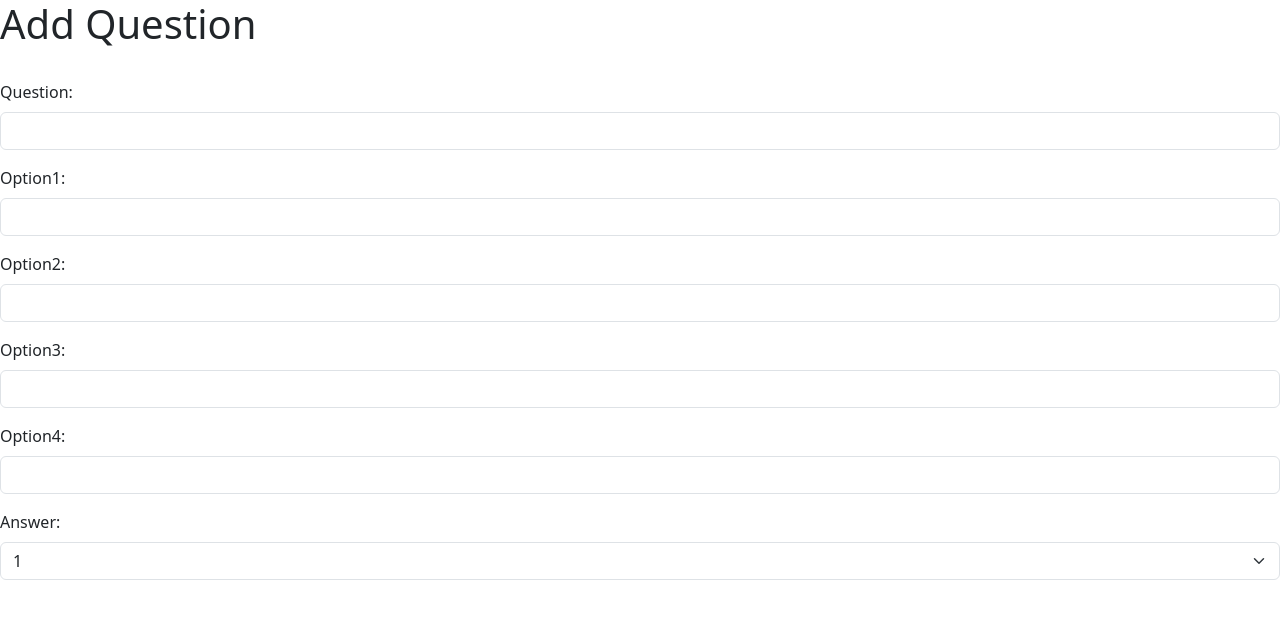
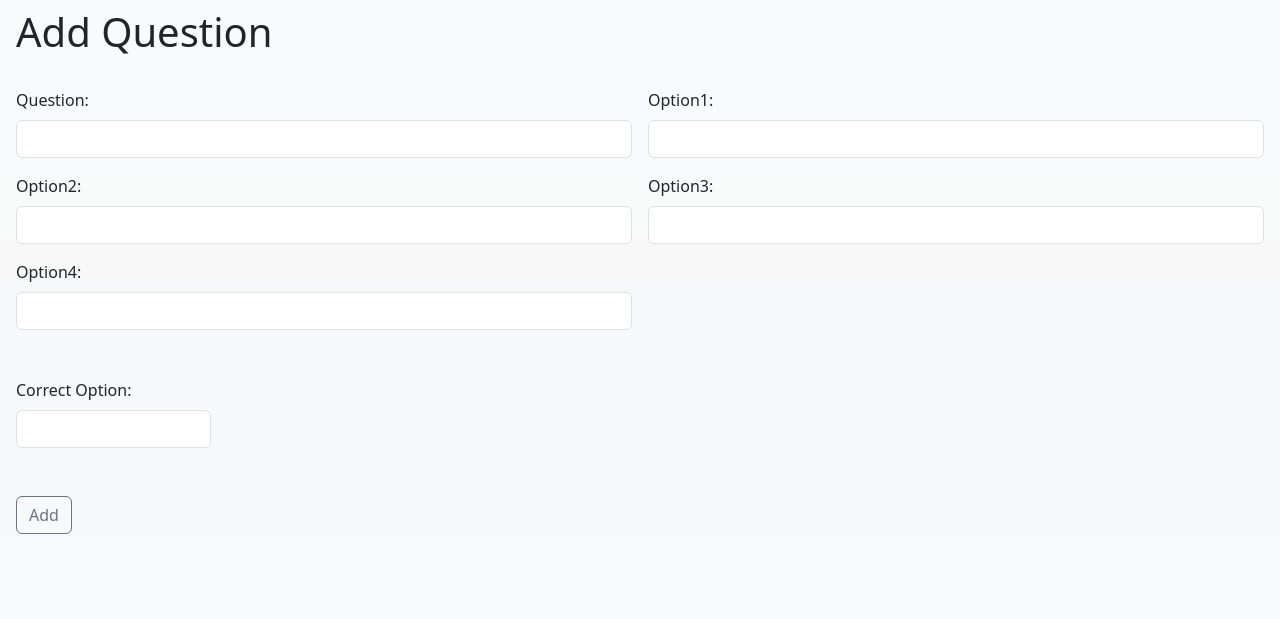
Before and after one commit to supernauth/quiz, a Django app: template quiz/quiz_app/templates/question.html in a window 1280 px wide. Shown: the top 619 px of the page. Run offline with Django 3.2, Linux system fonts and the light colour scheme; the template is opened without the code that fills it, so the values that code supplies are empty.

Commit message:
Implemented: adding, editing, deleting question

```diff
--- a/quiz/quiz_app/models.py
+++ b/quiz/quiz_app/models.py
@@ -2,12 +2,12 @@ from django.db import models
 
 
 class Question(models.Model):
-    question_text = models.TextField()
+    question_text = models.CharField(max_length=255)
     option1 = models.CharField(max_length=255)
     option2 = models.CharField(max_length=255)
     option3 = models.CharField(max_length=255)
     option4 = models.CharField(max_length=255)
-    correct_option = models.CharField(max_length=2)
+    correct_option = models.CharField(max_length=1)
 
     def __str__(self):
         return self.question_text
@@ -23,7 +23,7 @@ class User(models.Model):
 class UserAnswer(models.Model):
     user = models.ForeignKey(User, on_delete=models.CASCADE)
     question = models.ForeignKey(Question, on_delete=models.CASCADE)
-    chosen_option = models.CharField(max_length=255)
+    chosen_option = models.CharField(max_length=1)
     is_correct = models.BooleanField(default=False)
 
     class Meta:
--- a/quiz/quiz_app/templates/question.html
+++ b/quiz/quiz_app/templates/question.html
@@ -11,39 +11,46 @@
       crossorigin="anonymous"
     />
   </head>
-  <body>
+  <body class="px-3 py-2 bg-light bg-gradient">
     <h1>{% if question %} Edit {% else %} Add {% endif %} Question</h1>
     <br />
     <form class="row g-3" action={% if question %} "updaterecord/{{ question.id }}" {% else %} "addrecord" {% endif %} method="post">
         {% csrf_token %}
+        <div class="row-auto col-sm-6">
+            <label class="form-label">Question:</label>
+            <input class="form-control" type="text" name="question_text" {% if question %} value="{{ question.question_text }}" {% endif %}>
+        </div>
+        <br>
+        <div class="row-auto col-sm-6">
+            <label class="form-label">Option1:</label>
+            <input class="form-control" type="text" name="option1" {% if question %} value="{{ question.option1 }}" {% endif %}>
+        </div>
+        <br>
+        <div class="row-auto col-sm-6">
+            <label class="form-label">Option2:</label>
+            <input class="form-control" type="text" name="option2" {% if question %} value="{{ question.option2 }}" {% endif %}>
+        </div>
+        <br>
+        <div class="row-auto col-sm-6">
+            <label class="form-label">Option3:</label>
+            <input class="form-control" type="text" name="option3" {% if question %} value="{{ question.option3 }}" {% endif %}>
+        </div>
+        <br>
+        <div class="row-auto col-sm-6">
+            <label class="form-label">Option4:</label>
+            <input class="form-control" type="text" name="option4" {% if question %} value="{{ question.option4 }}" {% endif %}>
+        </div>
+        <br>
+        <br>
+        <p>
+        <div class="col-sm-2">
+            <label class="form-label">Correct Option:</label>
+            <input class="form-control" type="text" name="correct_option" {% if question %} value="{{ question.correct_option }}" {% endif %}>
+        </div>
+    </p>
+        <br>
         <div class="row-auto">
-            <label class="form-label">Question:</label>
-            <input class="form-control" type="text" name="question_text" {% if type %} value="{{ question.question_text }}" {% endif %}>
-        </div>
-        <div class="row-auto">
-            <label class="form-label">Option1:</label>
-            <input class="form-control" type="text" name="option1" {% if type %} value="{{ question.option1 }}" {% endif %}>
-        </div>
-        <div class="row-auto">
-            <label class="form-label">Option2:</label>
-            <input class="form-control" type="text" name="option2" {% if type %} value="{{ question.option2 }}" {% endif %}>
-        </div>
-        <div class="row-auto">
-            <label class="form-label">Option3:</label>
-            <input class="form-control" type="text" name="option3" {% if type %} value="{{ question.option3 }}" {% endif %}>
-        </div>
-        <div class="row-auto">
-            <label class="form-label">Option4:</label>
-            <input class="form-control" type="text" name="option4" {% if type %} value="{{ question.option4 }}" {% endif %}>
-        </div>
-        <div>
-            <label class="form-label">Answer:</label>
-            <select class="form-select" name="answer">
-                <option value={{ question.correct_option }}>1</option>
-                <option value={{ question.correct_option }}>2</option>
-                <option value={{ question.correct_option }}>3</option>
-                <option value={{ question.correct_option }}>4</option>
-            </select>
+            <input type="submit" class="btn btn-outline-secondary" value={% if question %} "Edit" {% else %} "Add" {% endif %}>
         </div>
     </form>
     <script
--- a/quiz/quiz_app/urls.py
+++ b/quiz/quiz_app/urls.py
@@ -4,8 +4,8 @@ from . import views
 urlpatterns = [
     path("", views.index, name="index"),
     path("question/add", views.add_question),
-    path("question/add/addrecord", views.add_question_record),
-    path("question/uptate/<int:id>", views.update_question),
+    path("question/addrecord", views.add_question_record),
+    path("question/update/<int:id>", views.update_question),
     path("question/update/updaterecord/<int:id>", views.update_question_record),
-    path("question/delete=<int:id>", views.delete_question),
+    path("question/delete/<int:id>", views.delete_question),
 ]
```
Also changed, not shown: quiz/quiz_app/templates/index.html (+18 -6 lines), quiz/quiz_app/views.py (+4 -4 lines), quiz/db.sqlite3, quiz/quiz_app/migrations/0003_alter_question_correct_option_and_more.py (added), quiz/quiz_app/migrations/0004_alter_question_correct_option_and_more.py (added).
